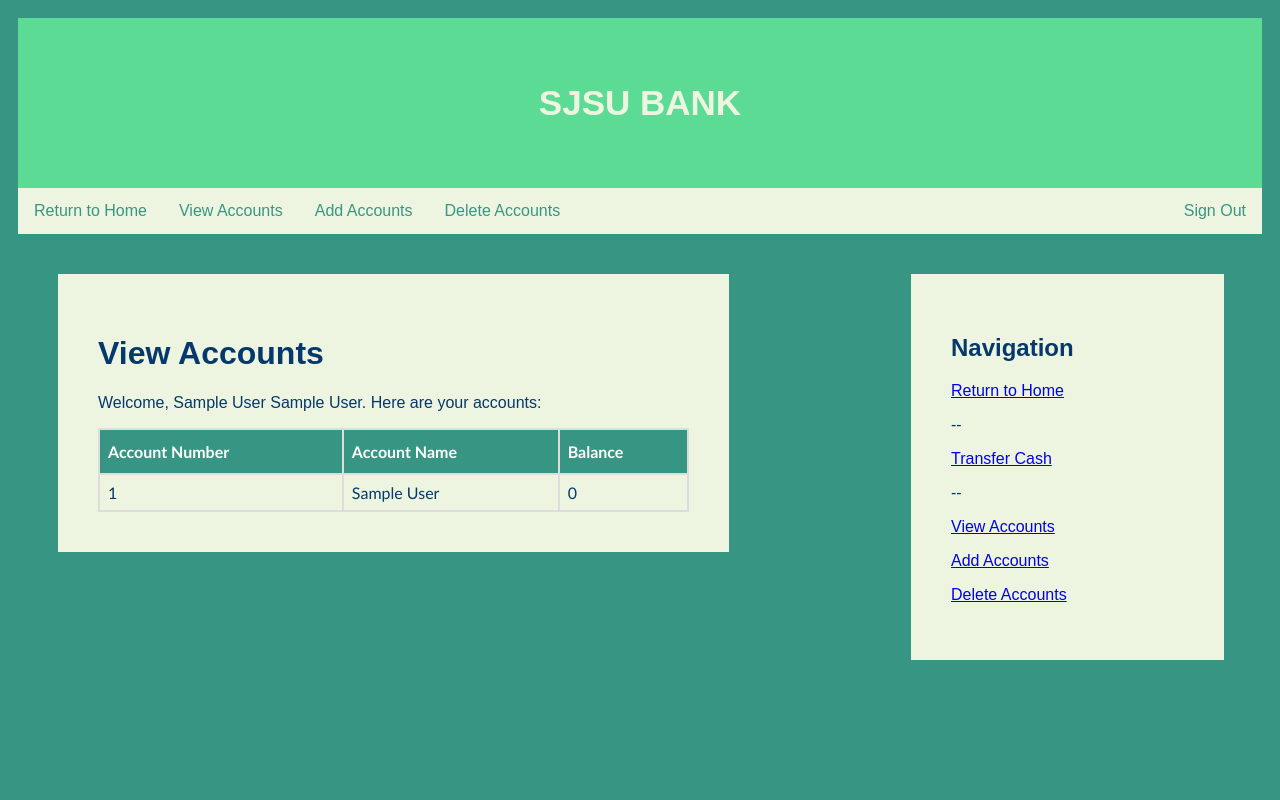
After one commit to sabrinalugoa21/CMPE131PROJECT, a PHP site: page /customAccounts.php in a window 1280 px wide. The commit adds this page. Run offline with PHP 8.4, Linux system fonts and the light colour scheme; the visitor is signed in with stand-in values (Sample User, id 1).

Commit message:
Add files via upload
added accounts viewing file, removed link on userpage to withdraw because withdraw can only be accessed from the atm (per instructions from assignment) and removed link to savings account view because that information is already displayed on the accounts viewing file

```diff
--- /dev/null
+++ b/customAccounts.php
@@ -0,0 +1,81 @@
+<! To display all user accounts>
+<?php
+  session_start();
+
+   $conn = mysqli_connect("localhost","root","","userbank");
+   //check connection
+   if(!$conn){
+       die("Connection failed" . mysqli_connect_error());
+   }
+
+   $userID = $_SESSION['userID'];
+   $table = "SELECT * FROM accounts WHERE userID='$userID'";
+   $tableresult = mysqli_query($conn, $table);
+
+/*BUILD GREETING BASED ON USER INFO*/
+   $greeting = "SELECT * FROM useraccounts WHERE userID='$userID'";
+   $greetingresult = $conn->query($greeting);
+   $messagerow = mysqli_fetch_assoc($greetingresult);
+   //$fname = $messagerow["fname"];
+   //$fname = $messagerow["fname"];
+   $message= "Welcome, " .$messagerow["fname"] . " " .$messagerow["lname"] . ". Here are your accounts: <p></p>";
+
+   $conn->close();
+?>
+<html>
+      <head> <!This is the title of the webpage>
+              <meta charset="utf-8">
+              <title>View Accounts</title>
+              <link rel="stylesheet" href="deposit.css">
+      </head>
+      <body>
+
+            <div class = "row">
+                <div id = "grad1", class = "header"><h1>
+                 <p class = "custom1"> SJSU BANK</p>
+               </h1></div>
+                <div id = ""
+            		<div class="topnav">
+            			<a href="logout.php" style="float: right;"> Sign Out</a>
+            			<a href="test_userpage.php" style="float: left;"> Return to Home</a>
+                              <a href= "customAccounts.php" style="float: left;"> View Accounts</a>
+                              <a href= "addAccount.php" style="float: left;"> Add Accounts</a>
+                              <a href= "deleteAccount.php" style="float: left;"> Delete Accounts</a>
+            	</div>
+            </div>
+
+                      <div class = "rightcolumn">
+                            <div class= "account">
+                                   <h2> Navigation </h2>
+                                   <p><a href="test_userpage.php">Return to Home</a></p>
+                                   <p>--</p>
+                                   <p><a href= "transfer.php">Transfer Cash</a></p>
+                                   <p>--</p>
+                                   <p><a href= "customAccounts.php"> View Accounts</a></p>
+                                   <p><a href= "addAccount.php"> Add Accounts</a></p>
+                                   <p><a href= "deleteAccount.php"> Delete Accounts</a></p>
+                            </div>
+                      </div>
+            <div class = "leftcolumn">
+                  <div class = "column">
+                        <h1> View Accounts </h1>
+                        <?php echo $message ?>
+                        <div class= display>
+                          <?php
+                                if ($tableresult->num_rows > 0) {
+                                    echo "<table id=customers><tr><th>Account Number</th><th>Account Name</th></th><th>Balance</th></tr>";
+                                    // output data of each row
+                                    while($row = $tableresult->fetch_assoc()) {
+                                        echo "<tr><td>".$row["acctNum"]."</td><td>".$row["acctName"]."</td><td>".$row["balance"]."</td></tr>";
+                                    }
+                                    echo "</table>";
+                                } else {
+                                    echo "0 results";
+                                }
+                          ?>
+                        </table>
+                  </div>
+            </div>
+
+      </body>
+      </html>
--- a/deposit.css
+++ b/deposit.css
@@ -80,4 +80,30 @@
             text-decoration: none;
       }
 
+/*FOR DISPLAYING TABLES*/
+      #customers {
+             font-family: "Trebuchet MS", Arial, Helvetica, sans-serif;
+             border-collapse: collapse;
+             width: 100%;
+      }
+      #customers td, #customers th {
+             border: 2px solid #ddd;
+             padding: 8px;
+      }
+
+      #customers tr:hover {background-color: #ddd;}
+
+      #customers th {
+             padding-top: 12px;
+             padding-bottom: 12px;
+             text-align: left;
+             background-color: #379683;
+             color: white;
+      }
+      .display {
+            font-family: "Trebuchet MS", Arial, Helvetica, sans-serif;
+             border-collapse: collapse;
+             width: 100%;
+      }
+
 </style>
--- a/deposit.php
+++ b/deposit.php
@@ -38,8 +38,8 @@
                  echo "Error updating record: " . $conn->error;
              }
 
-  $finalbalance = $row["balance"];
-  $message = "<p>Success! You deposited $$amount into $account.</p> <p>Your new balance is $$finalbalance.";
+  //$finalbalance = $row["balance"];
+  $message = "<p>Success! You deposited $$amount into $account.</p> <p>Your new balance is $newbalance.";
 }
 
   // Close connection
@@ -75,7 +75,7 @@
                        <p>--</p>
                        <p><a href= "transfer.php">Transfer Cash</a></p>
                        <p>--</p>
-                       <p><a href= "addAccount.php"> View Accounts</a></p>
+                       <p><a href= "customAccounts.php"> View Accounts</a></p>
                        <p><a href= "addAccount.php"> Add Accounts</a></p>
                        <p><a href= "deleteAccount.php"> Delete Accounts</a></p>
                 </div>
--- a/test_userpage.php
+++ b/test_userpage.php
@@ -42,9 +42,9 @@
           <div class = "account">
             <h1>Accounts</h1>
             <div class="topnav2">
-              <a href="savings.php" style="float: left;">Savings</a>
+              <!Deleted link to savings because ALL accounts are displayed on the link below>
 
-              <a href="customAccounts.php" style="float: left;">Custom Accounts</a>
+              <a href="customAccounts.php" style="float: left;">View Accounts</a>
 
               <a href="deleteAccount.php" style="float: right;">Delete</a>
               <a href="addAccount.php" style="float: right;">Add</a>
@@ -56,8 +56,6 @@
             <div class="topnav2">
               <a href="deposit.php" style="float: left">Deposit</a>
               <a href="transfer.php" style="float: left;">Transfer</a>
-              <a href="withdraw.php" style="float: left;">Withdraw</a>
-
             </div>
           </div>
         </div>
--- a/withdraw2.php
+++ b/withdraw2.php
@@ -59,8 +59,7 @@
          </h1></div>
           <div id = ""
       		<div class="topnav">
-      			<a href="" style="float: right;"> Sign Out</a>
-      			<a href="userpage2.php" style="float: left;"> Return</a>
+      			<a href="logout.php" style="float: right;"> Sign Out</a>
       				</div>
       			</div>
 
```
